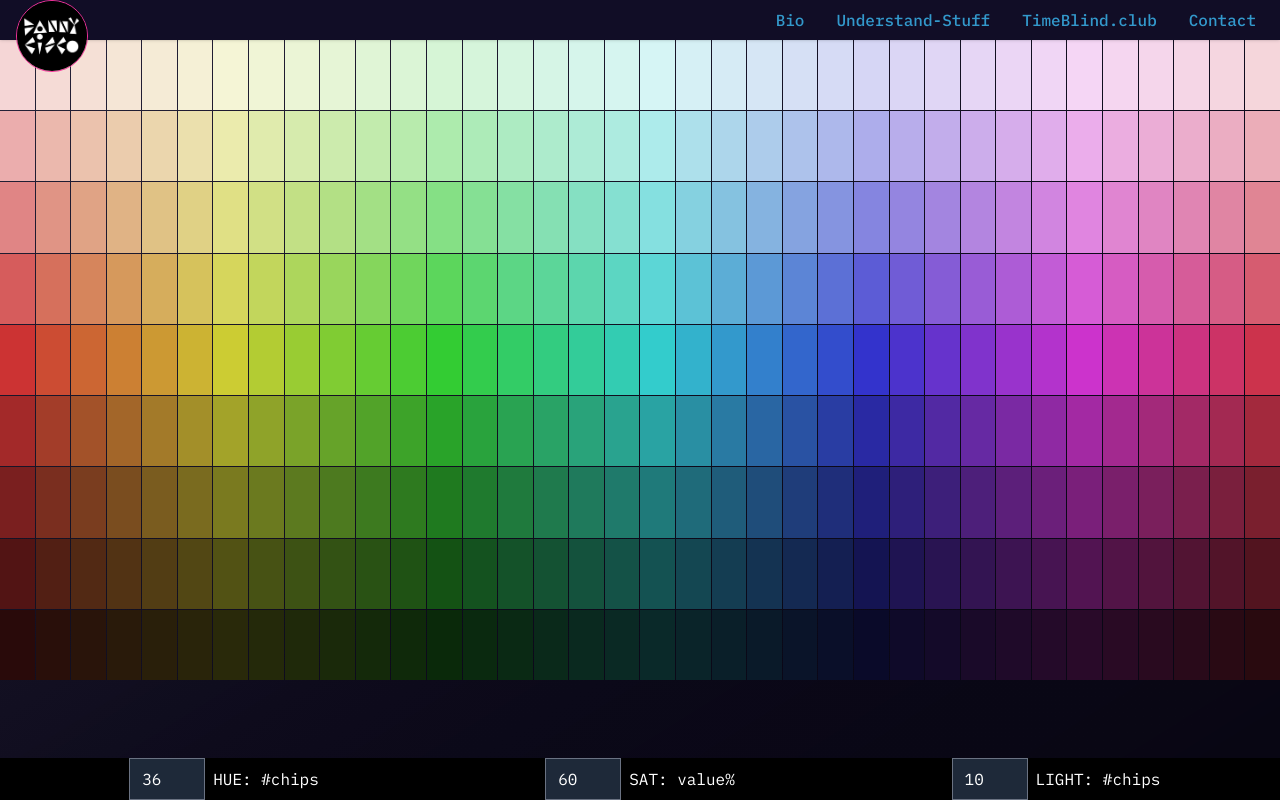
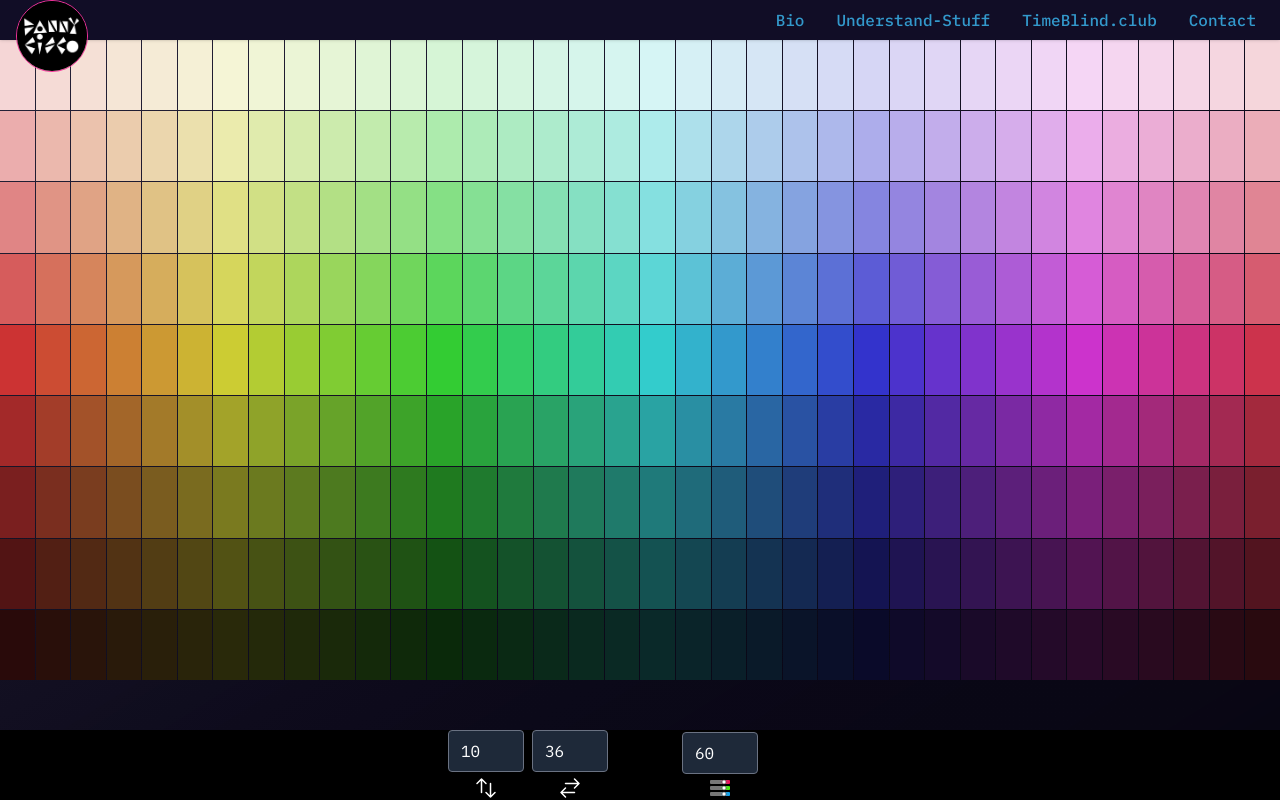
Before and after one commit to Danny-Cisco/danny-cisco, a SvelteKit app: page /understand-stuff/hsl-grid in a window 1280 px wide. Built offline with nearby package versions, Linux system fonts and the light colour scheme.

Commit message:
improve icons

```diff
--- a/src/routes/understand-stuff/hsl-grid/+page.svelte
+++ b/src/routes/understand-stuff/hsl-grid/+page.svelte
@@ -39,18 +39,95 @@
 </script>
 
 <div class="fixed bottom-0 left-0 right-0 flex justify-between bg-black px-4 text-white">
-	<div class="flex w-full flex-wrap justify-between">
-		<label class="flex flex-1 items-center justify-center gap-2 whitespace-nowrap">
-			<input type="number" bind:value={hueSegments} min="1" max="360" class="bg-gray-800" />
-			HUE: #chips</label
+	<div class="mx-auto flex w-full max-w-sm flex-wrap justify-between">
+		<div class="flex gap-2">
+			<label class="flex flex-1 flex-col items-center justify-center gap-1 whitespace-nowrap">
+				<input
+					type="number"
+					bind:value={lightnessSegments}
+					min="1"
+					max="100"
+					class="rounded bg-gray-800"
+				/>
+				<svg
+					xmlns="http://www.w3.org/2000/svg"
+					fill="none"
+					viewBox="0 0 24 24"
+					stroke-width="1.5"
+					stroke="currentColor"
+					class="size-6"
+				>
+					<path
+						stroke-linecap="round"
+						stroke-linejoin="round"
+						d="M3 7.5 7.5 3m0 0L12 7.5M7.5 3v13.5m13.5 0L16.5 21m0 0L12 16.5m4.5 4.5V7.5"
+					/>
+				</svg>
+			</label>
+			<label class=" flex flex-1 flex-col items-center justify-center gap-1 whitespace-nowrap">
+				<input
+					type="number"
+					bind:value={hueSegments}
+					min="1"
+					max="360"
+					class="rounded bg-gray-800"
+				/>
+				<svg
+					xmlns="http://www.w3.org/2000/svg"
+					fill="none"
+					viewBox="0 0 24 24"
+					stroke-width="1.5"
+					stroke="currentColor"
+					class="size-6"
+				>
+					<path
+						stroke-linecap="round"
+						stroke-linejoin="round"
+						d="M7.5 21 3 16.5m0 0L7.5 12M3 16.5h13.5m0-13.5L21 7.5m0 0L16.5 12M21 7.5H7.5"
+					/>
+				</svg>
+			</label>
+		</div>
+
+		<label
+			class="gap-1whitespace-nowrap mx-auto flex w-full flex-1 flex-col items-center justify-center"
 		>
-		<label class="flex flex-1 items-center justify-center gap-2 whitespace-nowrap">
-			<input type="number" bind:value={saturation} min="0" max="100" class="bg-gray-800" />
-			SAT: value%
-		</label>
-		<label class="flex flex-1 items-center justify-center gap-2 whitespace-nowrap">
-			<input type="number" bind:value={lightnessSegments} min="1" max="100" class="bg-gray-800" />
-			LIGHT: #chips
+			<input type="number" bind:value={saturation} min="0" max="100" class="rounded bg-gray-800" />
+			<svg xmlns="http://www.w3.org/2000/svg" viewBox="0 0 24 24" class="size-6">
+				<!-- Define gradients -->
+				<defs>
+					<!-- Horizontal gradient from grayscale to color for the top bar -->
+					<linearGradient id="satGradient1" x1="0%" y1="0%" x2="100%" y2="0%">
+						<stop offset="0%" stop-color="#777777" />
+						<stop offset="50%" stop-color="#777777" />
+						<stop offset="100%" stop-color="#FF0055" />
+					</linearGradient>
+
+					<!-- Horizontal gradient from grayscale to color for the middle bar -->
+					<linearGradient id="satGradient2" x1="0%" y1="0%" x2="100%" y2="0%">
+						<stop offset="0%" stop-color="#777777" />
+						<stop offset="50%" stop-color="#777777" />
+						<stop offset="100%" stop-color="#44FF00" />
+					</linearGradient>
+
+					<!-- Horizontal gradient from grayscale to color for the bottom bar -->
+					<linearGradient id="satGradient3" x1="0%" y1="0%" x2="100%" y2="0%">
+						<stop offset="0%" stop-color="#777777" />
+						<stop offset="50%" stop-color="#777777" />
+						<stop offset="100%" stop-color="#00aaFF" />
+					</linearGradient>
+				</defs>
+
+				<!-- Three horizontal bars with different color gradients -->
+				<rect x="2" y="6" width="20" height="4" rx="1" fill="url(#satGradient1)" />
+				<rect x="2" y="12" width="20" height="4" rx="1" fill="url(#satGradient2)" />
+				<rect x="2" y="18" width="20" height="4" rx="1" fill="url(#satGradient3)" />
+
+				<!-- Optional slider knobs -->
+				<circle cx="16" cy="8" r="2" fill="white" stroke="#333" stroke-width="0.5" />
+				<circle cx="16" cy="14" r="2" fill="white" stroke="#333" stroke-width="0.5" />
+				<circle cx="16" cy="20" r="2" fill="white" stroke="#333" stroke-width="0.5" />
+			</svg>
 		</label>
 	</div>
 
@@ -104,7 +181,7 @@
 		</button>
 
 		<p
-			style="background-color: {selectedColor}; width: 300px; height: 400px; border: 1px solid black;"
+			style="background-color: {selectedColor}; width: 300px; height: 30dvh; border: 1px solid black;"
 		></p>
 		<div class="h-10"></div>
 		<div class="flex items-center justify-center gap-2 text-white">
--- a/src/routes/understand-stuff/hsl-wheel/+page.svelte
+++ b/src/routes/understand-stuff/hsl-wheel/+page.svelte
@@ -62,22 +62,70 @@
 			<input type="number" min="0" max="360" bind:value={hue1} class:dark={isDarkMode} />
 		</div> -->
 		<div class="flex items-center justify-end gap-4" class:dark={isDarkMode}>
-			Saturation:
 			<input type="range" class="rounded-full" min="0" max="100" step="5" bind:value={saturation} />
+
+			<svg xmlns="http://www.w3.org/2000/svg" viewBox="0 0 24 24" class="size-6">
+				<!-- Define gradients -->
+				<defs>
+					<!-- Horizontal gradient from grayscale to color for the top bar -->
+					<linearGradient id="satGradient1" x1="0%" y1="0%" x2="100%" y2="0%">
+						<stop offset="0%" stop-color="#777777" />
+						<stop offset="50%" stop-color="#777777" />
+						<stop offset="100%" stop-color="#FF0055" />
+					</linearGradient>
+
+					<!-- Horizontal gradient from grayscale to color for the middle bar -->
+					<linearGradient id="satGradient2" x1="0%" y1="0%" x2="100%" y2="0%">
+						<stop offset="0%" stop-color="#777777" />
+						<stop offset="50%" stop-color="#777777" />
+						<stop offset="100%" stop-color="#44FF00" />
+					</linearGradient>
+
+					<!-- Horizontal gradient from grayscale to color for the bottom bar -->
+					<linearGradient id="satGradient3" x1="0%" y1="0%" x2="100%" y2="0%">
+						<stop offset="0%" stop-color="#777777" />
+						<stop offset="50%" stop-color="#777777" />
+						<stop offset="100%" stop-color="#00aaFF" />
+					</linearGradient>
+				</defs>
+
+				<!-- Three horizontal bars with different color gradients -->
+				<rect x="2" y="6" width="20" height="4" rx="1" fill="url(#satGradient1)" />
+				<rect x="2" y="12" width="20" height="4" rx="1" fill="url(#satGradient2)" />
+				<rect x="2" y="18" width="20" height="4" rx="1" fill="url(#satGradient3)" />
+
+				<!-- Optional slider knobs -->
+				<circle cx="16" cy="8" r="2" fill="white" stroke="#333" stroke-width="0.5" />
+				<circle cx="16" cy="14" r="2" fill="white" stroke="#333" stroke-width="0.5" />
+				<circle cx="16" cy="20" r="2" fill="white" stroke="#333" stroke-width="0.5" />
+			</svg>
 			<input type="number" min="0" max="100" bind:value={saturation} class:dark={isDarkMode} />
 		</div>
 
 		<div class="flex items-center justify-end gap-4" class:dark={isDarkMode}>
-			Lightness:
 			<input type="range" min="0" max="100" step="5" bind:value={lightness} />
+
+			<svg
+				xmlns="http://www.w3.org/2000/svg"
+				fill="none"
+				viewBox="0 0 24 24"
+				stroke-width="1.5"
+				stroke="currentColor"
+				class="size-6"
+			>
+				<path
+					stroke-linecap="round"
+					stroke-linejoin="round"
+					d="M12 3v2.25m6.364.386-1.591 1.591M21 12h-2.25m-.386 6.364-1.591-1.591M12 18.75V21m-4.773-4.227-1.591 1.591M5.25 12H3m4.227-4.773L5.636 5.636M15.75 12a3.75 3.75 0 1 1-7.5 0 3.75 3.75 0 0 1 7.5 0Z"
+				/>
+			</svg>
+
 			<input type="number" min="0" max="100" bind:value={lightness} class:dark={isDarkMode} />
 		</div>
 	</div>
-
-	<div class="h-20"></div>
-
+	<div class="h-4"></div>
 	<!-- Color Wheel Container -->
-	<div class="wheel-container fixed inset-0 mt-8">
+	<div class="wheel-container fixed inset-0">
 		<div class="color-wheel" style="--s: {saturation}%; --l: {lightness}%"></div>
 
 		<!-- Indicator line that rotates with hue value -->
@@ -85,10 +133,10 @@
 
 		<!-- Center circle with current HSL color -->
 		<div
-			class="center-circle bg-dark"
+			class="center-circle bg-dark pl-[6px] text-3xl font-light"
 			style="background-color: hsl({hue1}, {saturation}%, {lightness}%)"
 		>
-			<input type="number" min="0" max="360" bind:value={hue1} class:dark={isDarkMode} />
+			{hue1}°
 		</div>
 
 		<!-- Markers for key angles -->
@@ -107,8 +155,29 @@
 	</div>
 
 	<!-- Horizontal Hue Buttons (Bottom) with Slider -->
-	<div class="horizontal-hue-container fixed bottom-0 left-1/2 z-10 -translate-x-1/2 transform">
+	<div class=" fixed bottom-0 left-0 right-0 z-10 flex flex-col items-end">
 		<!-- Horizontal Hue Slider -->
+		<div class="flex items-center gap-2">
+			<svg xmlns="http://www.w3.org/2000/svg" viewBox="0 0 24 24" fill="none" class="size-6">
+				<!-- Largest Arc - Red -->
+				<path
+					d="M12 4C18.0751 4 23 8.92487 23 15V20H21V15C21 10.1182 17.1132 6.14421 12.2654 6.00384L12 6C7.1182 6 3.14421 9.88681 3.00384 14.7346L3 15V20H1V15C1 8.92487 5.92487 4 12 4Z"
+					fill="#FF0055"
+				/>
+
+				<!-- Middle Arc - Green -->
+				<path
+					d="M12 8C15.866 8 19 11.134 19 15V20H17V15C17 12.3112 14.8777 10.1182 12.2169 10.0046L12 10C9.31124 10 7.11818 12.1223 7.00462 14.7831L7 15V20H5V15C5 11.134 8.13401 8 12 8Z"
+					fill="#44FF00"
+				/>
+
+				<!-- Smallest Arc - Blue -->
+				<path
+					d="M12 12C13.6569 12 15 13.3431 15 15V20H13V15C13 14.4872 12.614 14.0645 12.1166 14.0067L12 14C11.4872 14 11.0645 14.386 11.0067 14.8834L11 15V20H9V15C9 13.3431 10.3431 12 12 12Z"
+					fill="#00aaFF"
+				/>
+			</svg><input type="number" min="0" max="360" bind:value={hue1} class:dark={isDarkMode} />
+		</div>
 		<div class="horizontal-slider px-[6px] md:px-[30px]">
 			<input type="range" min="0" max="360" step="1" bind:value={hue1} class:dark={isDarkMode} />
 		</div>
@@ -302,7 +371,6 @@
 		border: 2px solid rgba(255, 255, 255, 0.5);
 		box-shadow: 0 0 5dvh hsla(0, 0%, 20%, 0.5);
 		z-index: 3;
-		font-weight: bold;
 	}
 
 	/* Hue value text inside center circle */
```
